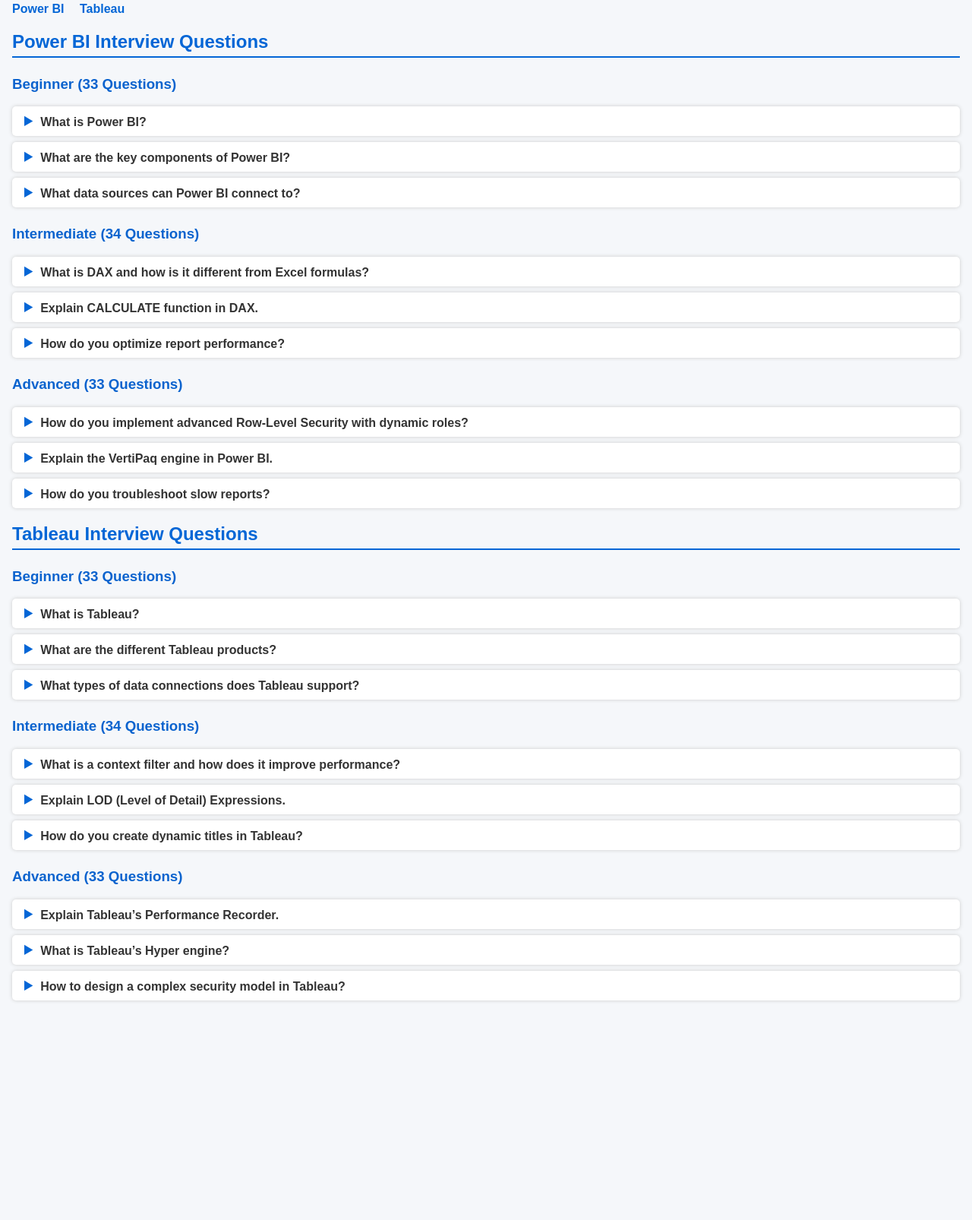
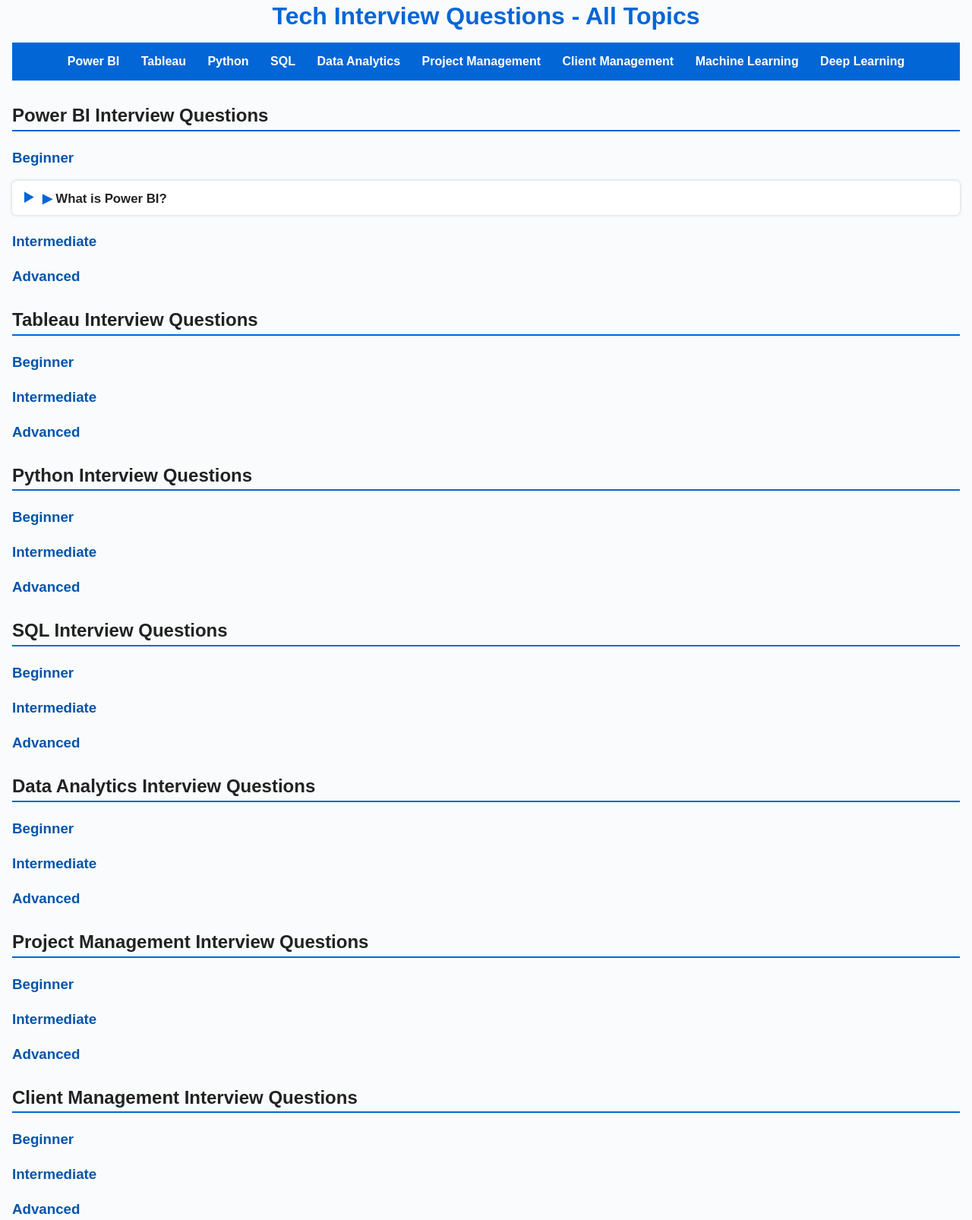
Before and after one commit to pranatani/techinterview, a plain HTML site: page index.html in a window 1280 px wide. Shown: the part 13-1619 px from the top of the page at 76% size. Before the commit the page ends 1354 px from the top, so only its background shows below. Drawn offline with Linux system fonts and the light colour scheme.

Commit message:
Update index.html

```diff
--- a/index.html
+++ b/index.html
@@ -1,77 +1,162 @@
 <!DOCTYPE html>
 <html lang="en">
 <head>
-  <meta charset="UTF-8" />
-  <meta name="viewport" content="width=device-width, initial-scale=1" />
-  <title>Tech Interview Questions - Power BI & Tableau</title>
-  <style>
-    body { font-family: Arial, sans-serif; margin: 0; padding: 1rem; background: #f5f7fa; color: #333; }
-    h2 { color: #0366d6; border-bottom: 2px solid #0366d6; padding-bottom: 0.3rem; }
-    h3 { color: #0b63ce; margin-top: 1.5rem; }
-    details { background: white; margin: 0.5rem 0; border-radius: 5px; padding: 0.5rem 1rem; box-shadow: 0 0 5px #ccc; }
-    summary { cursor: pointer; font-weight: 600; }
-    summary::marker { font-size: 1.25em; color: #0366d6; }
-    .answer { margin-left: 1.5rem; margin-top: 0.3rem; color: #555; }
-    nav a { margin-right: 1rem; text-decoration:none; color: #0366d6; font-weight: bold; }
-    nav a:hover { text-decoration: underline; }
-  </style>
+<meta charset="UTF-8" />
+<meta name="viewport" content="width=device-width, initial-scale=1" />
+<title>Tech Interview Questions - All Topics</title>
+<style>
+  body { font-family: Arial, sans-serif; margin: 1rem; background: #f9fbfc; color: #222; }
+  header { font-size: 2rem; font-weight: bold; color: #0366d6; margin-bottom: 1rem; text-align:center;}
+  nav { background: #0366d6; padding: 1rem; text-align: center; position: sticky; top: 0; z-index: 1000;}
+  nav a { color: #fff; margin: 0 0.75rem; text-decoration: none; font-weight: 600; }
+  nav a:hover { text-decoration: underline; }
+  h2 { border-bottom: 2px solid #0366d6; padding-bottom: 0.3rem; margin-top: 2rem; }
+  h3 { color: #0654a9; margin-top: 1.5rem; }
+  details { margin: 0.5rem 0; background: #fff; padding: 0.6rem 1rem; border-radius: 6px; box-shadow: 0 0 4px #ccc; }
+  summary { cursor: pointer; font-weight: 600; font-size: 1.05rem; }
+  .answer { margin-left: 1.5rem; margin-top: 0.4rem; color: #555; line-height: 1.4; }
+  summary::marker { color: #0366d6; font-size: 1.4rem; }
+  details[open] summary::before { content: "▼ "; color: #0366d6; font-weight: 600; }
+  summary::before { content: "▶ "; color: #0366d6; font-weight: 600; }
+  @media (max-width: 600px) {
+    nav a { display: block; margin: 0.3rem 0; }
+  }
+</style>
 </head>
 <body>
 
+<header>Tech Interview Questions - All Topics</header>
 <nav>
   <a href="#powerbi">Power BI</a>
   <a href="#tableau">Tableau</a>
-  <!-- Add links for other topics -->
+  <a href="#python">Python</a>
+  <a href="#sql">SQL</a>
+  <a href="#dataanalytics">Data Analytics</a>
+  <a href="#projectmanagement">Project Management</a>
+  <a href="#clientmanagement">Client Management</a>
+  <a href="#machinelearning">Machine Learning</a>
+  <a href="#deeplearning">Deep Learning</a>
 </nav>
 
+<!-- Power BI Section -->
 <section id="powerbi">
   <h2>Power BI Interview Questions</h2>
+  <h3>Beginner</h3>
 
-  <h3>Beginner (33 Questions)</h3>
-  <!-- Beginner Questions Power BI -->
+  <!-- Example question -->
   <details><summary>What is Power BI?</summary><p class="answer">Power BI is a Microsoft business analytics tool for data visualization and sharing insights.</p></details>
-  <details><summary>What are the key components of Power BI?</summary><p class="answer">Power BI Desktop, Power BI Service, Power BI Mobile, and Power BI Report Server.</p></details>
-  <details><summary>What data sources can Power BI connect to?</summary><p class="answer">Excel, SQL Server, Azure, SharePoint, Google Analytics, and many others.</p></details>
-  <!-- ...repeat for all 33 beginner questions here--->
+  <!-- Repeat for all 33 beginner questions for Power BI -->
 
-  <h3>Intermediate (34 Questions)</h3>
-  <!-- Intermediate Questions Power BI -->
-  <details><summary>What is DAX and how is it different from Excel formulas?</summary><p class="answer">DAX is more powerful for relational data and analytics than Excel formulas.</p></details>
-  <details><summary>Explain CALCULATE function in DAX.</summary><p class="answer">Used to modify filter context for calculations.</p></details>
-  <details><summary>How do you optimize report performance?</summary><p class="answer">Limit visuals, optimize data model, reduce columns, use aggregations.</p></details>
-  <!-- ...repeat for all 34 intermediate questions here -->
+  <h3>Intermediate</h3>
+  <!-- Repeat for all 34 intermediate questions for Power BI -->
 
-  <h3>Advanced (33 Questions)</h3>
-  <!-- Advanced Questions Power BI -->
-  <details><summary>How do you implement advanced Row-Level Security with dynamic roles?</summary><p class="answer">Using DAX expressions to filter data based on user metadata.</p></details>
-  <details><summary>Explain the VertiPaq engine in Power BI.</summary><p class="answer">An in-memory columnar database engine supporting compression and fast queries.</p></details>
-  <details><summary>How do you troubleshoot slow reports?</summary><p class="answer">Using Performance Analyzer, query diagnostics, and DAX Studio.</p></details>
-  <!-- ...repeat all 33 advanced questions here -->
+  <h3>Advanced</h3>
+  <!-- Repeat for all 33 advanced questions for Power BI -->
 </section>
 
+<!-- Tableau Section -->
 <section id="tableau">
   <h2>Tableau Interview Questions</h2>
+  <h3>Beginner</h3>
+  <!-- 33 beginner questions -->
 
-  <h3>Beginner (33 Questions)</h3>
-  <details><summary>What is Tableau?</summary><p class="answer">Tableau is a data visualization tool used to convert raw data into an understandable format with interactive dashboards.</p></details>
-  <details><summary>What are the different Tableau products?</summary><p class="answer">Tableau Desktop, Tableau Server, Tableau Online, Tableau Prep, Tableau Public.</p></details>
-  <details><summary>What types of data connections does Tableau support?</summary><p class="answer">Live connection and Extract connection to various sources like Excel, SQL, Hadoop, cloud databases.</p></details>
-  <!-- ...repeat all 33 beginner questions here -->
+  <h3>Intermediate</h3>
+  <!-- 34 intermediate questions -->
 
-  <h3>Intermediate (34 Questions)</h3>
-  <details><summary>What is a context filter and how does it improve performance?</summary><p class="answer">Context filter generates a temporary table that other filters act upon improving speed.</p></details>
-  <details><summary>Explain LOD (Level of Detail) Expressions.</summary><p class="answer">Allow calculations at granularities different from the view's.</p></details>
-  <details><summary>How do you create dynamic titles in Tableau?</summary><p class="answer">Using calculated fields or parameters in the title text.</p></details>
-  <!-- ...repeat all 34 intermediate questions here -->
-
-  <h3>Advanced (33 Questions)</h3>
-  <details><summary>Explain Tableau’s Performance Recorder.</summary><p class="answer">A tool to record and analyze workbook performance bottlenecks.</p></details>
-  <details><summary>What is Tableau’s Hyper engine?</summary><p class="answer">In-memory columnar storage for high-speed data queries.</p></details>
-  <details><summary>How to design a complex security model in Tableau?</summary><p class="answer">Combining user filters, Active Directory groups, and row-level security.</p></details>
-  <!-- ...repeat all 33 advanced questions here -->
+  <h3>Advanced</h3>
+  <!-- 33 advanced questions -->
 </section>
 
-<!-- Similar structure for Python, SQL, Data Analytics, Project Management, Client Management, Machine Learning, Deep Learning sections -->
+<!-- Python Section -->
+<section id="python">
+  <h2>Python Interview Questions</h2>
+  <h3>Beginner</h3>
+  <!-- 33 beginner questions -->
+
+  <h3>Intermediate</h3>
+  <!-- 34 intermediate questions -->
+
+  <h3>Advanced</h3>
+  <!-- 33 advanced questions -->
+</section>
+
+<!-- SQL Section -->
+<section id="sql">
+  <h2>SQL Interview Questions</h2>
+  <h3>Beginner</h3>
+  <!-- 33 beginner questions -->
+
+  <h3>Intermediate</h3>
+  <!-- 34 intermediate questions -->
+
+  <h3>Advanced</h3>
+  <!-- 33 advanced questions -->
+</section>
+
+<!-- Data Analytics Section -->
+<section id="dataanalytics">
+  <h2>Data Analytics Interview Questions</h2>
+  <h3>Beginner</h3>
+  <!-- 33 beginner questions -->
+
+  <h3>Intermediate</h3>
+  <!-- 34 intermediate questions -->
+
+  <h3>Advanced</h3>
+  <!-- 33 advanced questions -->
+</section>
+
+<!-- Project Management Section -->
+<section id="projectmanagement">
+  <h2>Project Management Interview Questions</h2>
+  <h3>Beginner</h3>
+  <!-- 33 beginner questions -->
+
+  <h3>Intermediate</h3>
+  <!-- 34 intermediate questions -->
+
+  <h3>Advanced</h3>
+  <!-- 33 advanced questions -->
+</section>
+
+<!-- Client Management Section -->
+<section id="clientmanagement">
+  <h2>Client Management Interview Questions</h2>
+  <h3>Beginner</h3>
+  <!-- 33 beginner questions -->
+
+  <h3>Intermediate</h3>
+  <!-- 34 intermediate questions -->
+
+  <h3>Advanced</h3>
+  <!-- 33 advanced questions -->
+</section>
+
+<!-- Machine Learning Section -->
+<section id="machinelearning">
+  <h2>Machine Learning Interview Questions</h2>
+  <h3>Beginner</h3>
+  <!-- 33 beginner questions -->
+
+  <h3>Intermediate</h3>
+  <!-- 34 intermediate questions -->
+
+  <h3>Advanced</h3>
+  <!-- 33 advanced questions -->
+</section>
+
+<!-- Deep Learning Section -->
+<section id="deeplearning">
+  <h2>Deep Learning Interview Questions</h2>
+  <h3>Beginner</h3>
+  <!-- 33 beginner questions -->
+
+  <h3>Intermediate</h3>
+  <!-- 34 intermediate questions -->
+
+  <h3>Advanced</h3>
+  <!-- 33 advanced questions -->
+</section>
 
 </body>
 </html>
```
